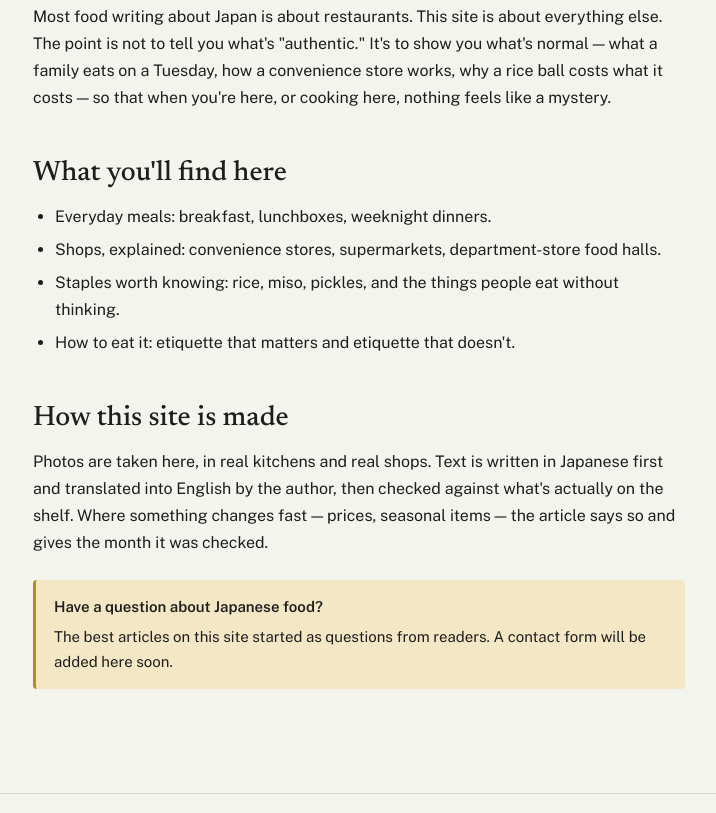
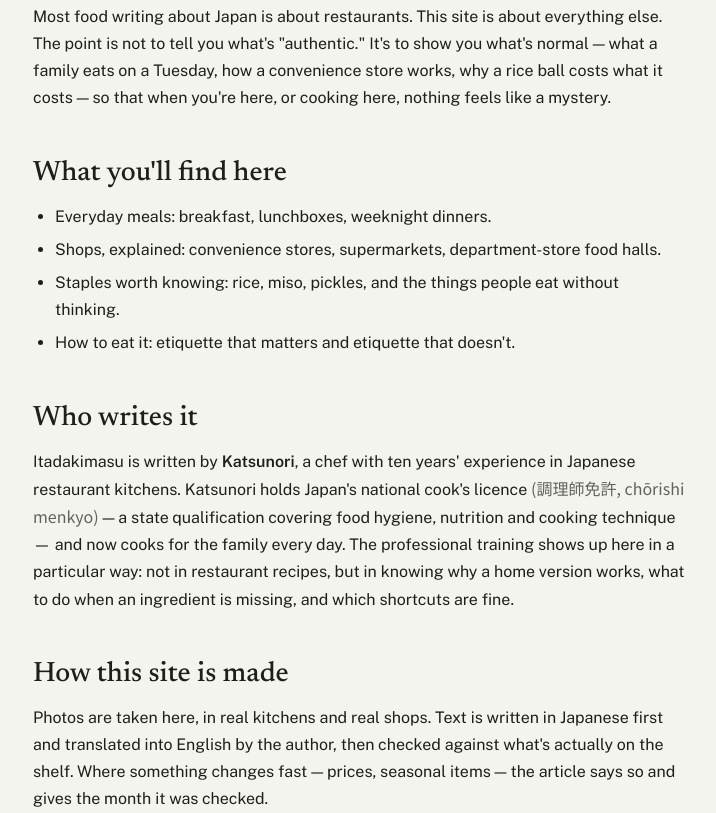
Before and after one commit to mrchitc86-hue/itadakimasu, a plain HTML site: page about.html in a window 1280 px wide. Shown: the part 490-1303 px from the top of the page, without its empty margins (281-997 px from the left). Drawn offline with nearby package versions, Linux system fonts and the light colour scheme.

Commit message:
About: introduce the author, Katsunori
Co-Authored-By: Claude Fable 5.1 <noreply@anthropic.com>

```diff
--- a/about.html
+++ b/about.html
@@ -37,6 +37,9 @@
     <li>How to eat it: etiquette that matters and etiquette that doesn't.</li>
   </ul>
 
+  <h2>Who writes it</h2>
+  <p>Itadakimasu is written by <strong>Katsunori</strong>, a chef with ten years' experience in Japanese restaurant kitchens. Katsunori holds Japan's national cook's licence <span class="jp">(調理師免許, chōrishi menkyo)</span> — a state qualification covering food hygiene, nutrition and cooking technique — and now cooks for the family every day. The professional training shows up here in a particular way: not in restaurant recipes, but in knowing why a home version works, what to do when an ingredient is missing, and which shortcuts are fine.</p>
+
   <h2>How this site is made</h2>
   <p>Photos are taken here, in real kitchens and real shops. Text is written in Japanese first and translated into English by the author, then checked against what's actually on the shelf. Where something changes fast — prices, seasonal items — the article says so and gives the month it was checked.</p>
 
```
